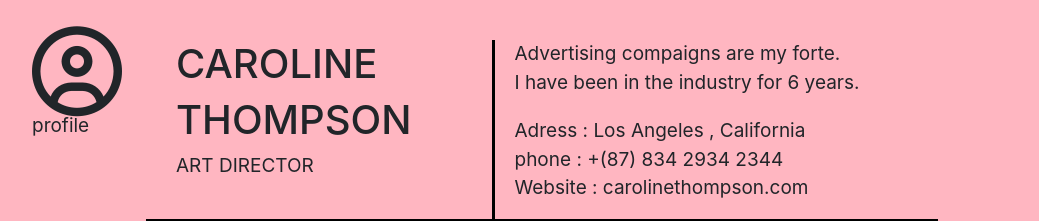
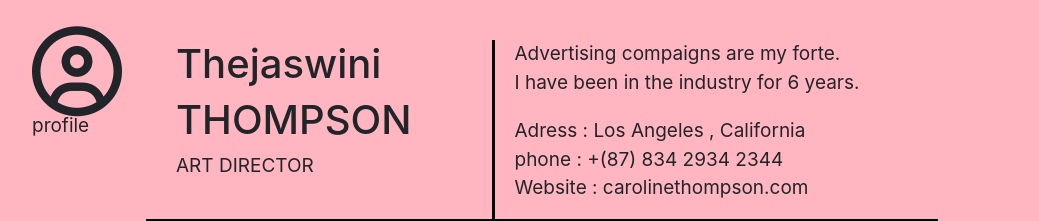
Before and after one commit to thejaswini9/the-works-assesment, a plain HTML site: page index.html in a window 1280 px wide. Shown: the top 221 px of the page, without its empty margins (8-1047 px from the left). Drawn offline with nearby package versions, Linux system fonts and the light colour scheme; a web font is replaced by a local one.

Commit message:
Update index.html

```diff
--- a/index.html
+++ b/index.html
@@ -18,7 +18,7 @@
         </div>
         <div class="bord-cont d-flex flex-row">
             <div class="inner  ">
-                <h1 class="head">CAROLINE </h1>
+                <h1 class="head">Thejaswini </h1>
                 <h1 class="head">THOMPSON</h1>
                 <p class="para">ART DIRECTOR</p>
             </div>
```
